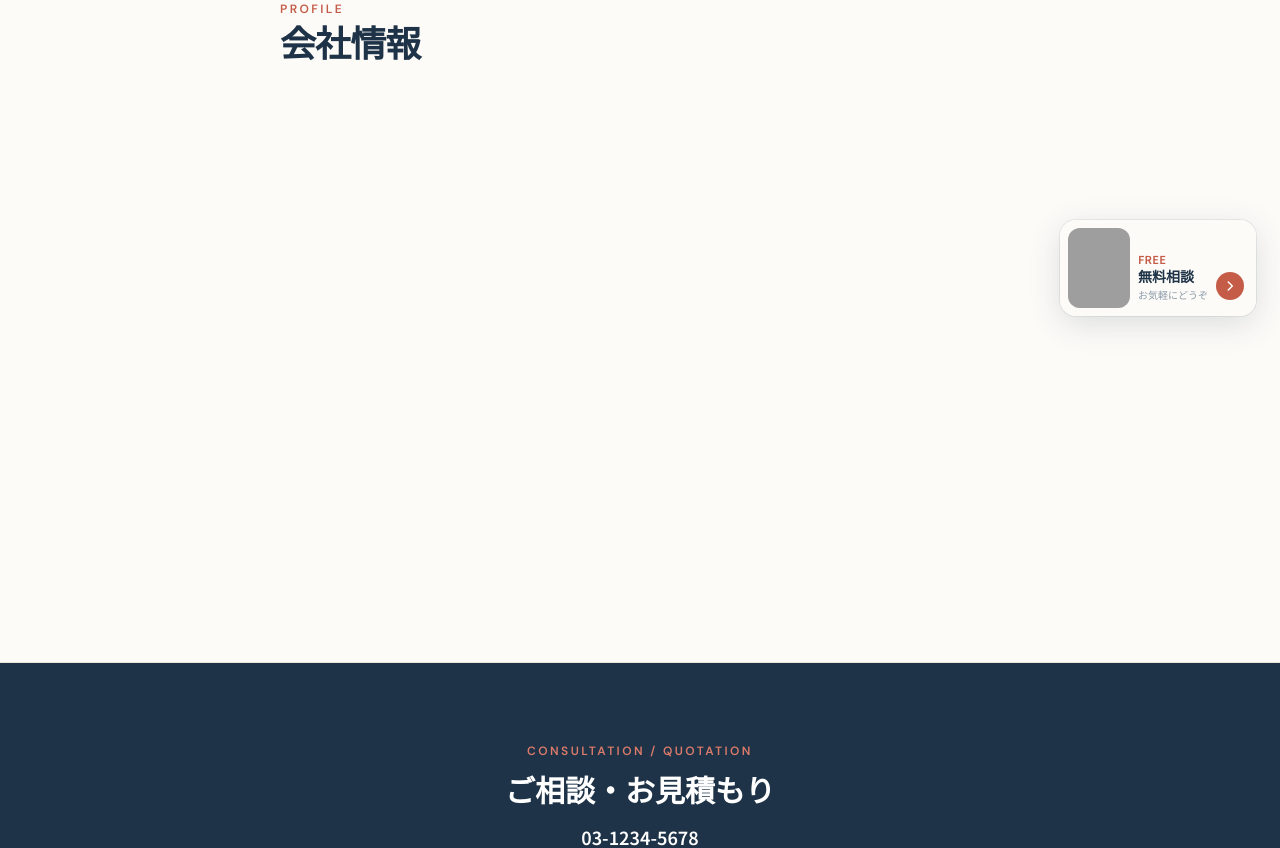
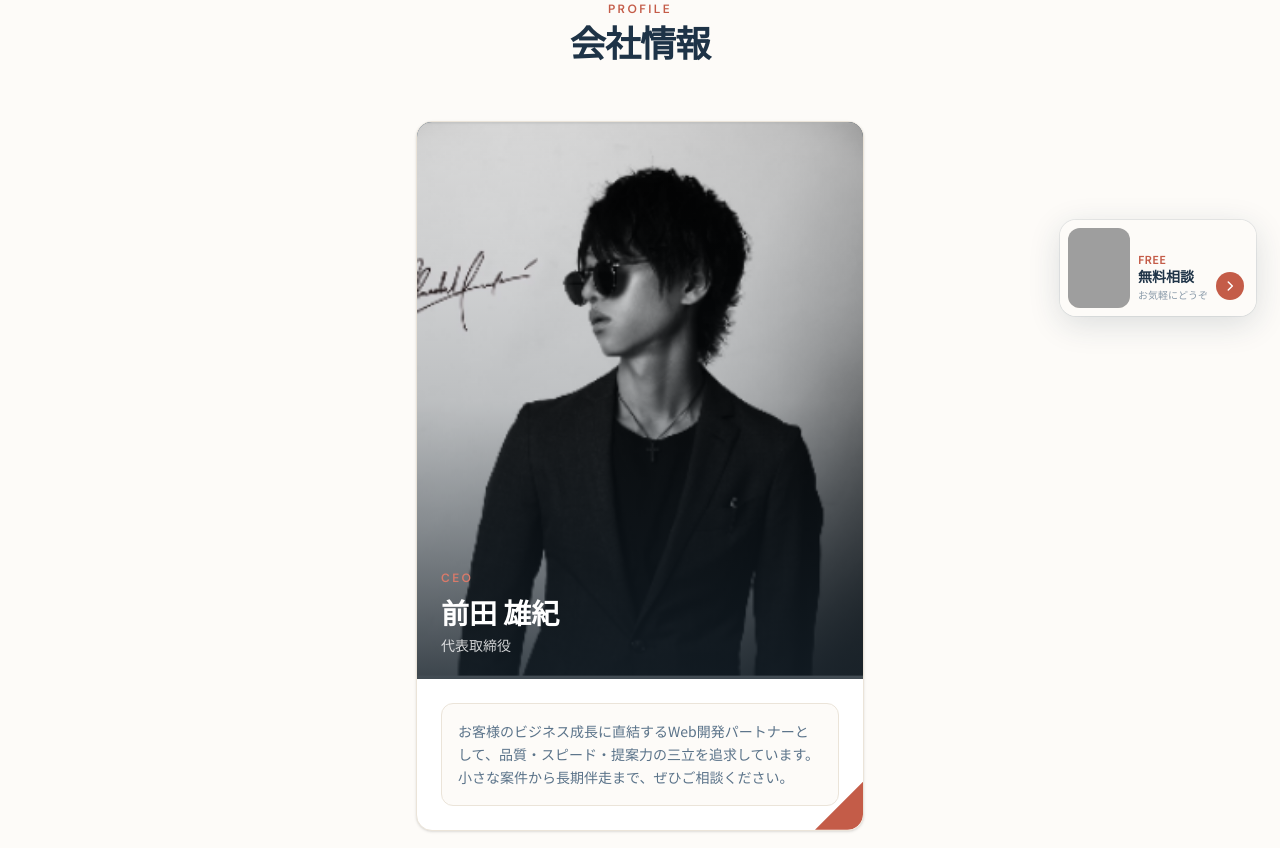
Before and after one commit to keepb2b/noppin-systems, a React (Vite) app: page /company in a window 1280 px wide. Shown: the part 460-1308 px from the top of the page. Built offline with nearby package versions, Linux system fonts and the light colour scheme; grey boxes are pictures that could not be loaded.

Commit message:
feat:many parts are changed

```diff
--- /dev/null
+++ b/src/components/company/ExecutiveCard.tsx
@@ -0,0 +1,37 @@
+import type { Dictionary } from '../../i18n/types'
+
+type Executive = Dictionary['company']['executives'][number]
+
+export function ExecutiveCard({ role, roleEn, name, message, initials, imageSrc }: Executive) {
+  return (
+    <article className="executive-card group scroll-reveal overflow-hidden rounded-2xl border border-sand-200 bg-white shadow-sm transition-all duration-300 hover:-translate-y-1 hover:shadow-lg">
+      <div className="relative aspect-[4/5] overflow-hidden bg-gradient-to-br from-navy-800 to-navy-950">
+        {imageSrc ? (
+          <img
+            src={imageSrc}
+            alt={name}
+            className="absolute inset-0 z-0 h-full w-full object-cover object-top"
+            loading="lazy"
+          />
+        ) : (
+          <div className="absolute inset-0 flex items-center justify-center" aria-hidden>
+            <span className="font-display text-7xl font-bold text-white/10 transition-transform duration-700 group-hover:scale-110 md:text-8xl">
+              {initials}
+            </span>
+          </div>
+        )}
+        <div className="absolute inset-0 bg-gradient-to-t from-navy-950/80 via-navy-950/20 to-transparent" aria-hidden />
+        <div className="absolute inset-x-0 bottom-0 z-10 p-5 md:p-6">
+          <p className="font-display text-xs font-semibold uppercase tracking-[0.2em] text-coral-400">{roleEn}</p>
+          <h3 className="mt-2 text-2xl font-bold text-white md:text-[1.75rem]">{name}</h3>
+          <p className="mt-1 text-sm text-white/80">{role}</p>
+        </div>
+      </div>
+      <div className="p-5 md:p-6">
+        <p className="rounded-xl border border-sand-200 bg-sand-50 px-4 py-4 text-sm leading-relaxed text-navy-700/85">
+          {message}
+        </p>
+      </div>
+    </article>
+  )
+}
--- a/src/data/company.ts
+++ b/src/data/company.ts
@@ -1,6 +1,6 @@
 export const companyInfo = [
   { label: '会社名', value: '株式会社日本システムズ' },
-  { label: '代表者', value: '代表取締役 山田 太郎' },
+  { label: '代表者', value: '代表取締役 前田 雄紀' },
   { label: '設立', value: '2010年4月' },
   { label: '資本金', value: '3,000万円' },
   { label: '所在地（東京）', value: '東京都渋谷区〇〇 1-2-3 〇〇ビル 5F' },
--- a/src/i18n/en.ts
+++ b/src/i18n/en.ts
@@ -467,9 +467,21 @@ export const en: Dictionary = {
   company: {
     page: { en: 'Company', ja: 'About Us' },
     profile: { en: 'Profile', ja: 'Company Information' },
+    executives: [
+      {
+        id: 'ceo',
+        role: 'President & CEO',
+        roleEn: 'CEO',
+        name: 'Yuki Maeda',
+        initials: 'YM',
+        imageSrc: '/images/ceo-profile.png',
+        message:
+          'As your web development partner, we pursue quality, speed, and proactive proposals that drive business growth. From small projects to long-term partnerships — we welcome your inquiry.',
+      },
+    ],
     rows: [
       { label: 'Company Name', value: 'Nippon Systems Inc.' },
-      { label: 'Representative', value: 'Taro Yamada, President & CEO' },
+      { label: 'Representative', value: 'Yuki Maeda, President & CEO' },
       { label: 'Founded', value: 'April 2010' },
       { label: 'Capital', value: '¥30 million' },
       { label: 'Location (Tokyo)', value: '5F XX Building, 1-2-3 XX, Shibuya-ku, Tokyo' },
--- a/src/i18n/ja.ts
+++ b/src/i18n/ja.ts
@@ -457,9 +457,21 @@ export const ja: Dictionary = {
   company: {
     page: { en: 'Company', ja: '会社概要' },
     profile: { en: 'Profile', ja: '会社情報' },
+    executives: [
+      {
+        id: 'ceo',
+        role: '代表取締役',
+        roleEn: 'CEO',
+        name: '前田 雄紀',
+        initials: 'YM',
+        imageSrc: '/images/ceo-profile.png',
+        message:
+          'お客様のビジネス成長に直結するWeb開発パートナーとして、品質・スピード・提案力の三立を追求しています。小さな案件から長期伴走まで、ぜひご相談ください。',
+      },
+    ],
     rows: [
       { label: '会社名', value: '株式会社日本システムズ' },
-      { label: '代表者', value: '代表取締役 山田 太郎' },
+      { label: '代表者', value: '代表取締役 前田 雄紀' },
       { label: '設立', value: '2010年4月' },
       { label: '資本金', value: '3,000万円' },
       { label: '所在地（東京）', value: '東京都渋谷区〇〇 1-2-3 〇〇ビル 5F' },
--- a/src/i18n/types.ts
+++ b/src/i18n/types.ts
@@ -134,6 +134,15 @@ export type Dictionary = {
   company: {
     page: { en: string; ja: string }
     profile: { en: string; ja: string }
+    executives: {
+      id: string
+      role: string
+      roleEn: string
+      name: string
+      message: string
+      initials: string
+      imageSrc?: string
+    }[]
     rows: { label: string; value: string }[]
   }
   contact: {
--- a/src/index.css
+++ b/src/index.css
@@ -365,6 +365,29 @@
   .pricing-card--compact .pricing-card-note {
     margin-top: 1rem;
     font-size: 0.8125rem;
+  }
+
+  .executive-card {
+    position: relative;
+  }
+
+  .executive-card::after {
+    content: '';
+    position: absolute;
+    right: 0;
+    bottom: 0;
+    z-index: 2;
+    width: 3rem;
+    height: 3rem;
+    background: var(--color-coral-500);
+    clip-path: polygon(100% 0, 100% 100%, 0 100%);
+    border-bottom-right-radius: 1rem;
+    pointer-events: none;
+    transition: transform 0.5s ease-out;
+  }
+
+  .executive-card:hover::after {
+    transform: scale(1.08);
   }
 
   .page-fee-tables {
--- a/src/pages/BlogPage.tsx
+++ b/src/pages/BlogPage.tsx
@@ -23,6 +23,14 @@ export function BlogPage() {
     return dict.blog.items.filter((p) => p.category === filter)
   }, [filterIdx, filters, dict.blog.items])
 
+  useEffect(() => {
+    const container = ref.current
+    if (!container) return
+    container.querySelectorAll('.scroll-reveal:not(.is-visible)').forEach((el) => {
+      el.classList.add('is-visible')
+    })
+  }, [filtered])
+
   return (
     <>
       <PageHero
@@ -31,7 +39,7 @@ export function BlogPage() {
         breadcrumbs={[{ label: dict.blog.page.ja }]}
         variant="blog"
       />
-      <section className="py-16 md:py-24">
+      <section ref={ref} className="py-16 md:py-24">
         <div className="mx-auto max-w-6xl px-4 md:px-6">
           <ArchiveFilter
             filters={filters}
@@ -41,11 +49,14 @@ export function BlogPage() {
               if (idx >= 0) setFilterIdx(idx)
             }}
           />
-          <div ref={ref} className="grid gap-6 md:grid-cols-3">
+          <div className="grid gap-6 md:grid-cols-3">
             {filtered.map((p) => (
               <BlogCard key={p.id} {...p} />
             ))}
           </div>
+          {filtered.length === 0 && (
+            <p className="py-12 text-center text-navy-700/60">{dict.common.noResults}</p>
+          )}
         </div>
       </section>
       <CTASection />
--- a/src/pages/CompanyPage.tsx
+++ b/src/pages/CompanyPage.tsx
@@ -1,11 +1,23 @@
+import { useEffect } from 'react'
 import { PageHero } from '../components/layout/PageHero'
 import { CTASection } from '../components/layout/CTASection'
 import { CompanyInfoTable } from '../components/company/CompanyInfoTable'
+import { ExecutiveCard } from '../components/company/ExecutiveCard'
 import { SectionTitle } from '../components/ui/SectionTitle'
+import { useScrollReveal } from '../hooks/useScrollReveal'
 import { useI18n } from '../i18n'
 
 export function CompanyPage() {
+  const ref = useScrollReveal<HTMLElement>({ staggerMs: 100 })
   const { dict } = useI18n()
+
+  useEffect(() => {
+    const container = ref.current
+    if (!container) return
+    container.querySelectorAll('.scroll-reveal:not(.is-visible)').forEach((el) => {
+      el.classList.add('is-visible')
+    })
+  }, [dict.company.executives])
 
   return (
     <>
@@ -15,10 +27,17 @@ export function CompanyPage() {
         breadcrumbs={[{ label: dict.company.page.ja }]}
         variant="company"
       />
-      <section className="py-16 md:py-24">
-        <div className="mx-auto max-w-3xl px-4 md:px-6">
-          <SectionTitle en={dict.company.profile.en} ja={dict.company.profile.ja} />
-          <CompanyInfoTable />
+      <section ref={ref} className="py-16 md:py-24">
+        <div className="mx-auto max-w-6xl px-4 md:px-6">
+          <SectionTitle en={dict.company.profile.en} ja={dict.company.profile.ja} align="center" />
+          <div className="mx-auto mt-10 max-w-md">
+            {dict.company.executives.map((executive) => (
+              <ExecutiveCard key={executive.id} {...executive} />
+            ))}
+          </div>
+          <div className="mx-auto mt-16 max-w-3xl">
+            <CompanyInfoTable />
+          </div>
         </div>
       </section>
       <CTASection />
--- a/src/pages/FAQPage.tsx
+++ b/src/pages/FAQPage.tsx
@@ -3,6 +3,7 @@ import { PageHero } from '../components/layout/PageHero'
 import { CTASection } from '../components/layout/CTASection'
 import { FAQAccordion } from '../components/faq/FAQAccordion'
 import { ArchiveFilter } from '../components/archive/ArchiveFilter'
+import { useScrollReveal } from '../hooks/useScrollReveal'
 import { useI18n } from '../i18n'
 import type { FaqCategoryKey } from '../i18n/types'
 
@@ -11,6 +12,7 @@ const categoryKeys: FaqCategoryKey[] = ['all', 'beforeOrder', 'progress', 'tech'
 export function FAQPage() {
   const { dict, locale } = useI18n()
   const [category, setCategory] = useState<FaqCategoryKey>('all')
+  const ref = useScrollReveal<HTMLElement>({ staggerMs: 60 })
 
   useEffect(() => {
     setCategory('all')
@@ -24,6 +26,14 @@ export function FAQPage() {
     return dict.faq.items.filter((f) => f.category === category)
   }, [category, dict.faq.items])
 
+  useEffect(() => {
+    const container = ref.current
+    if (!container) return
+    container.querySelectorAll('.scroll-reveal:not(.is-visible)').forEach((el) => {
+      el.classList.add('is-visible')
+    })
+  }, [filtered])
+
   return (
     <>
       <PageHero
@@ -32,7 +42,7 @@ export function FAQPage() {
         breadcrumbs={[{ label: dict.faq.page.ja }]}
         variant="faq"
       />
-      <section className="py-16 md:py-24">
+      <section ref={ref} className="py-16 md:py-24">
         <div className="mx-auto max-w-3xl px-4 md:px-6">
           <ArchiveFilter
             filters={filters}
```
Also changed, not shown: src/pages/WorksPage.tsx (+35 -5 lines), public/images/ceo-profile.png (added).
